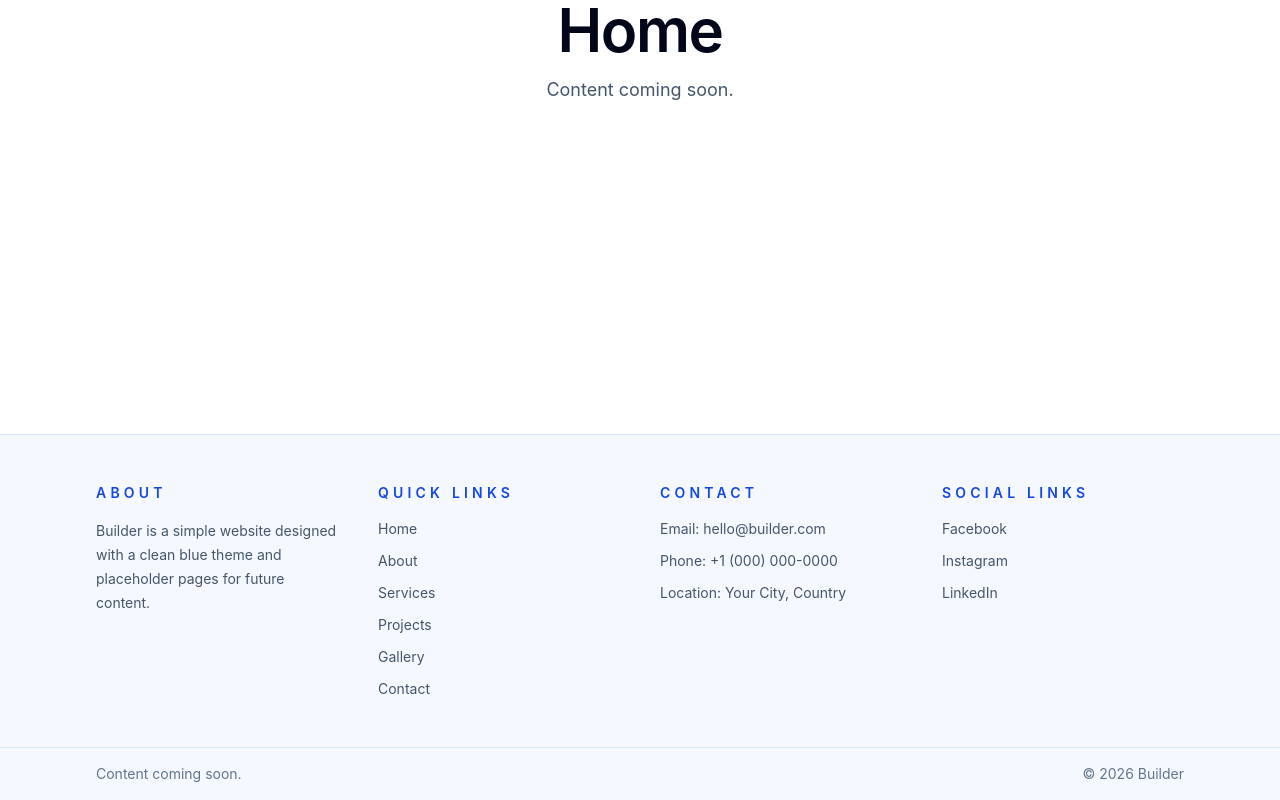
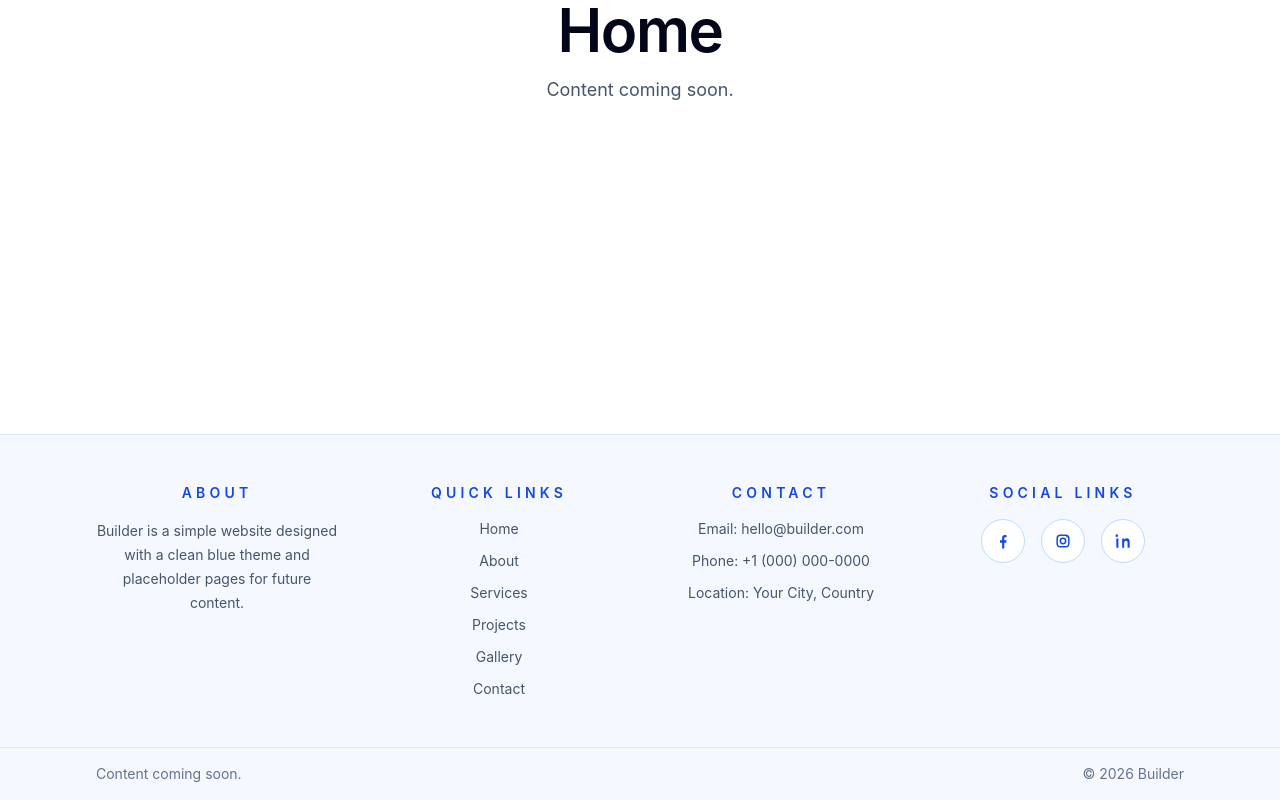
Before and after one commit to YojitSiddhant/builder-website, a Next.js app: page / in a window 1280 px wide. Shown: the part 402-1202 px from the top of the page. Built offline with nearby package versions, Linux system fonts and the light colour scheme.

Commit message:
Center footer and add social icons

```diff
--- a/components/site-footer.tsx
+++ b/components/site-footer.tsx
@@ -12,8 +12,8 @@ const quickLinks = [
 export function SiteFooter() {
   return (
     <footer className="border-t border-blue-100 bg-blue-50/60">
-      <div className="mx-auto grid w-full max-w-6xl gap-10 px-4 py-12 sm:px-6 lg:grid-cols-4 lg:px-8">
-        <section>
+      <div className="mx-auto grid w-full max-w-6xl gap-10 px-4 py-12 text-center sm:px-6 lg:grid-cols-4 lg:px-8">
+        <section className="flex flex-col items-center">
           <h2 className="text-sm font-semibold uppercase tracking-[0.3em] text-blue-700">
             About
           </h2>
@@ -23,7 +23,7 @@ export function SiteFooter() {
           </p>
         </section>
 
-        <nav aria-label="Quick Links">
+        <nav aria-label="Quick Links" className="flex flex-col items-center">
           <h2 className="text-sm font-semibold uppercase tracking-[0.3em] text-blue-700">
             Quick Links
           </h2>
@@ -38,7 +38,7 @@ export function SiteFooter() {
           </ul>
         </nav>
 
-        <section>
+        <section className="flex flex-col items-center">
           <h2 className="text-sm font-semibold uppercase tracking-[0.3em] text-blue-700">
             Contact
           </h2>
@@ -49,24 +49,36 @@ export function SiteFooter() {
           </ul>
         </section>
 
-        <section>
+        <section className="flex flex-col items-center">
           <h2 className="text-sm font-semibold uppercase tracking-[0.3em] text-blue-700">
             Social Links
           </h2>
-          <ul className="mt-4 space-y-3 text-sm text-slate-600">
+          <ul className="mt-4 flex items-center justify-center gap-4 text-sm text-slate-600">
             <li>
-              <a className="transition-colors hover:text-blue-700" href="#" aria-label="Facebook">
-                Facebook
+              <a
+                className="inline-flex h-11 w-11 items-center justify-center rounded-full border border-blue-200 bg-white text-blue-700 transition-transform transition-colors hover:-translate-y-0.5 hover:bg-blue-600 hover:text-white"
+                href="#"
+                aria-label="Facebook"
+              >
+                <FacebookIcon className="h-5 w-5" />
               </a>
             </li>
             <li>
-              <a className="transition-colors hover:text-blue-700" href="#" aria-label="Instagram">
-                Instagram
+              <a
+                className="inline-flex h-11 w-11 items-center justify-center rounded-full border border-blue-200 bg-white text-blue-700 transition-transform transition-colors hover:-translate-y-0.5 hover:bg-blue-600 hover:text-white"
+                href="#"
+                aria-label="Instagram"
+              >
+                <InstagramIcon className="h-5 w-5" />
               </a>
             </li>
             <li>
-              <a className="transition-colors hover:text-blue-700" href="#" aria-label="LinkedIn">
-                LinkedIn
+              <a
+                className="inline-flex h-11 w-11 items-center justify-center rounded-full border border-blue-200 bg-white text-blue-700 transition-transform transition-colors hover:-translate-y-0.5 hover:bg-blue-600 hover:text-white"
+                href="#"
+                aria-label="LinkedIn"
+              >
+                <LinkedInIcon className="h-5 w-5" />
               </a>
             </li>
           </ul>
@@ -74,7 +86,7 @@ export function SiteFooter() {
       </div>
 
       <div className="border-t border-blue-100">
-        <div className="mx-auto flex w-full max-w-6xl flex-col gap-2 px-4 py-4 text-sm text-slate-500 sm:flex-row sm:items-center sm:justify-between sm:px-6 lg:px-8">
+        <div className="mx-auto flex w-full max-w-6xl flex-col gap-2 px-4 py-4 text-center text-sm text-slate-500 sm:flex-row sm:items-center sm:justify-between sm:px-6 lg:px-8">
           <p>Content coming soon.</p>
           <p>&copy; 2026 Builder</p>
         </div>
@@ -82,3 +94,29 @@ export function SiteFooter() {
     </footer>
   );
 }
+
+function FacebookIcon({ className }: { className?: string }) {
+  return (
+    <svg viewBox="0 0 24 24" fill="currentColor" aria-hidden="true" className={className}>
+      <path d="M13.5 21v-7h2.4l.4-3H13.5V9.1c0-.9.3-1.5 1.6-1.5h1.2V5a17 17 0 0 0-2-.1c-2 0-3.4 1.2-3.4 3.5V11H8.4v3H11v7h2.5Z" />
+    </svg>
+  );
+}
+
+function InstagramIcon({ className }: { className?: string }) {
+  return (
+    <svg viewBox="0 0 24 24" fill="none" aria-hidden="true" className={className}>
+      <rect x="5" y="5" width="14" height="14" rx="4" stroke="currentColor" strokeWidth="1.8" />
+      <circle cx="12" cy="12" r="3.2" stroke="currentColor" strokeWidth="1.8" />
+      <circle cx="16.8" cy="7.2" r="1" fill="currentColor" />
+    </svg>
+  );
+}
+
+function LinkedInIcon({ className }: { className?: string }) {
+  return (
+    <svg viewBox="0 0 24 24" fill="currentColor" aria-hidden="true" className={className}>
+      <path d="M6.5 9H4v11h2.5V9ZM5.25 4.25A1.5 1.5 0 1 0 5.25 7a1.5 1.5 0 0 0 0-2.75ZM20 20h-2.5v-5.3c0-1.3-.1-2.9-1.9-2.9s-2.2 1.5-2.2 2.8V20H11V9h2.4v1.5h.1c.3-.7 1.3-1.7 3-1.7 2.6 0 3.5 1.7 3.5 4.4V20Z" />
+    </svg>
+  );
+}
```
